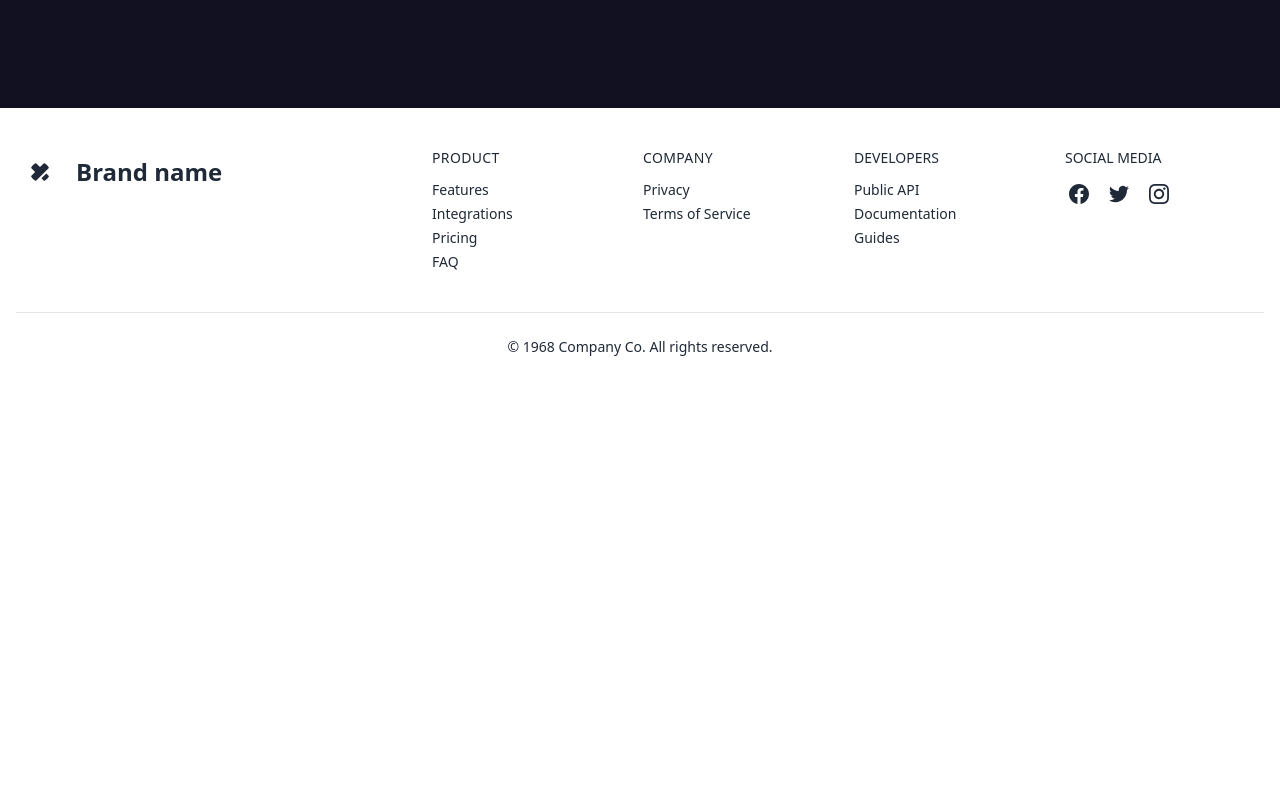
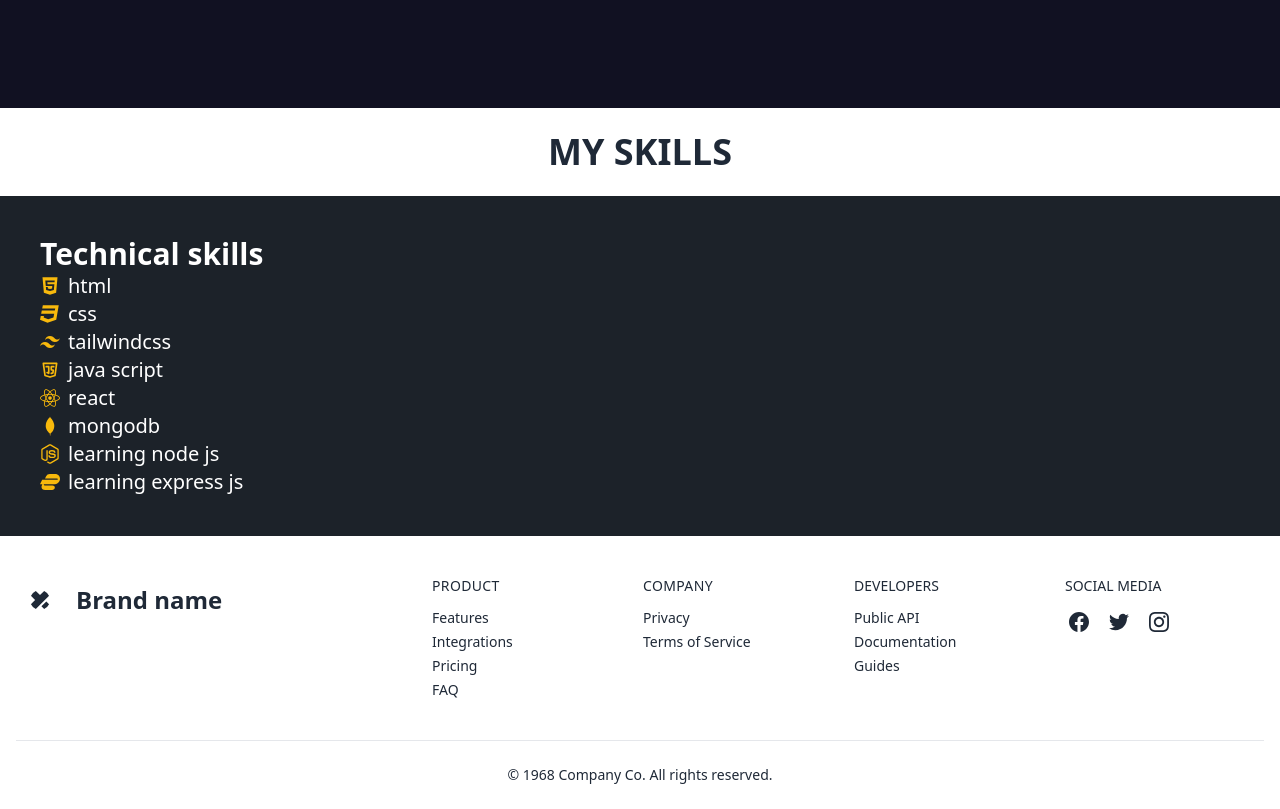
Before and after one commit to HARUN360/my-portfollio-client, a React (Vite) app: page / in a window 1280 px wide. Shown: the part 760-1569 px from the top of the page. Before the commit the page ends 1141 px from the top, so only its background shows below. Built offline with nearby package versions, Linux system fonts and the light colour scheme.

Commit message:
skill added

```diff
--- a/package.json
+++ b/package.json
@@ -10,8 +10,10 @@
     "preview": "vite preview"
   },
   "dependencies": {
+    "@react-icons/all-files": "^4.1.0",
     "react": "^18.3.1",
     "react-dom": "^18.3.1",
+    "react-icons": "^5.2.1",
     "react-router-dom": "^6.24.1"
   },
   "devDependencies": {
--- /dev/null
+++ b/src/componets/MySkills.jsx
@@ -0,0 +1,33 @@
+import { DiMongodb } from "react-icons/di";
+import { FaCss3, FaHtml5, FaNodeJs, FaReact } from "react-icons/fa";
+import { RiTailwindCssFill } from "react-icons/ri";
+import { SiExpressvpn } from "react-icons/si";
+import { TbBrandJavascript } from "react-icons/tb";
+
+const MySkills = () => {
+    return (
+        <div >
+        <h3 className="text-4xl text-center font-bold my-6">MY SKILLS</h3>
+        <div className="bg-[#1C2229] text-white">
+            <div className="p-10">
+                <h3 className="text-white font-bold text-3xl">Technical skills</h3>
+                <ul className="text-xl">
+                    <li className="flex items-center gap-2"> <span className="text-[#F8B90C]"><FaHtml5 /></span> <span>html</span></li>
+                    <li className="flex items-center gap-2"> <span className="text-[#F8B90C]"><FaCss3 /></span> <span>css</span></li>
+                    <li className="flex items-center gap-2"> <span className="text-[#F8B90C]"><RiTailwindCssFill /></span> <span>tailwindcss</span></li>
+                    <li className="flex items-center gap-2"> <span className="text-[#F8B90C]"><TbBrandJavascript /></span> <span>java script</span></li>
+                    <li className="flex items-center gap-2"> <span className="text-[#F8B90C]"><FaReact /></span> <span>react</span></li>
+
+                    <li className="flex items-center gap-2"> <span className="text-[#F8B90C]"><DiMongodb /></span> <span>mongodb</span></li>
+                    <li className="flex items-center gap-2"> <span className="text-[#F8B90C]"><FaNodeJs /></span> <span>learning node js</span></li>
+                    <li className="flex items-center gap-2"> <span className="text-[#F8B90C]"><SiExpressvpn /></span> <span>learning express js</span></li>
+
+                </ul>
+            </div>
+
+        </div>
+    </div>
+    );
+};
+
+export default MySkills;
--- a/src/componets/Navbar.jsx
+++ b/src/componets/Navbar.jsx
@@ -5,7 +5,7 @@ const Navbar = () => {
     const navlinks = <>
       <li><NavLink to='/'>Home</NavLink></li>
       <li><NavLink to='/about'>About</NavLink></li>
-      <li><NavLink to='/skil'>Skill</NavLink></li>
+      <li><NavLink to='/skil'>SKILLS</NavLink></li>
       <li><NavLink to='/education'>Education</NavLink></li>
     </>
     return (
--- a/src/page/Home.jsx
+++ b/src/page/Home.jsx
@@ -1,9 +1,11 @@
 import Banner from "../componets/Banner";
+import MySkills from "../componets/MySkills";
 
 const Home = () => {
     return (
         <div>
           <Banner></Banner>
+          <MySkills></MySkills>
         </div>
     );
 };
```
Also changed, not shown: 1 other file (tests, documents, lock files or other folders).
